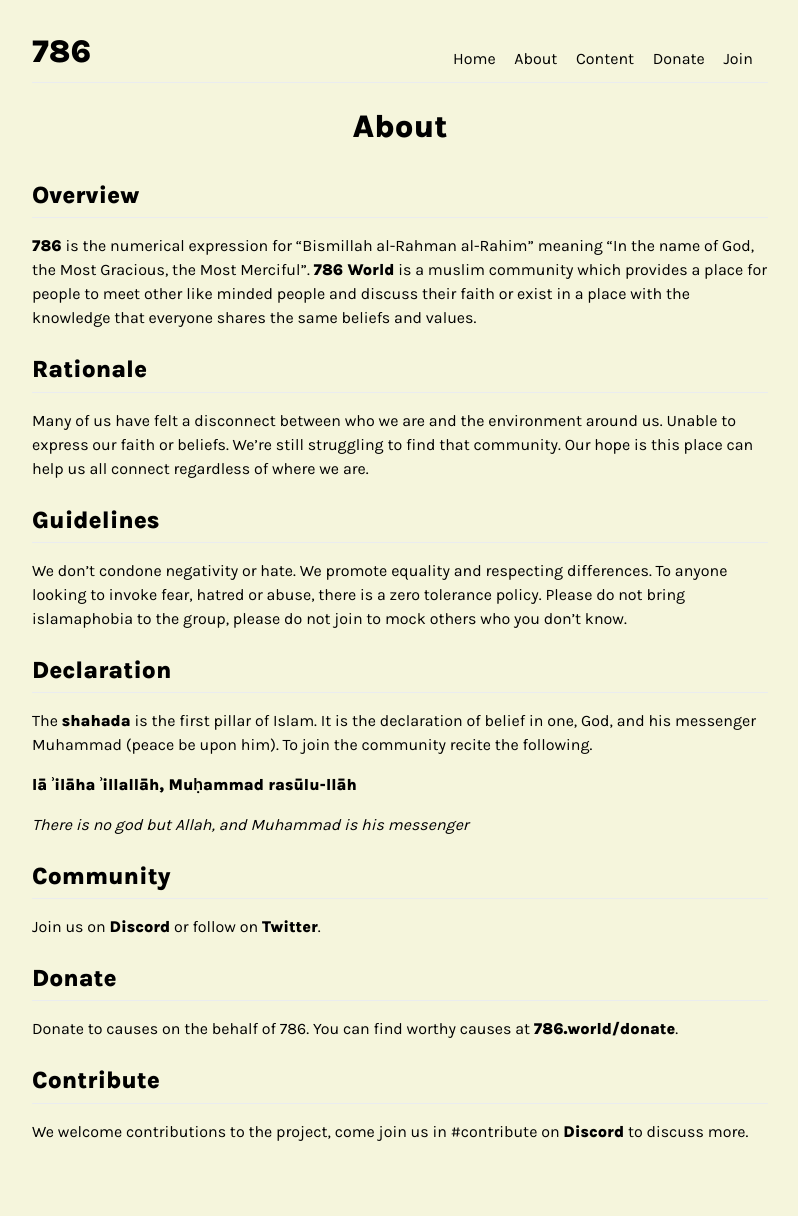
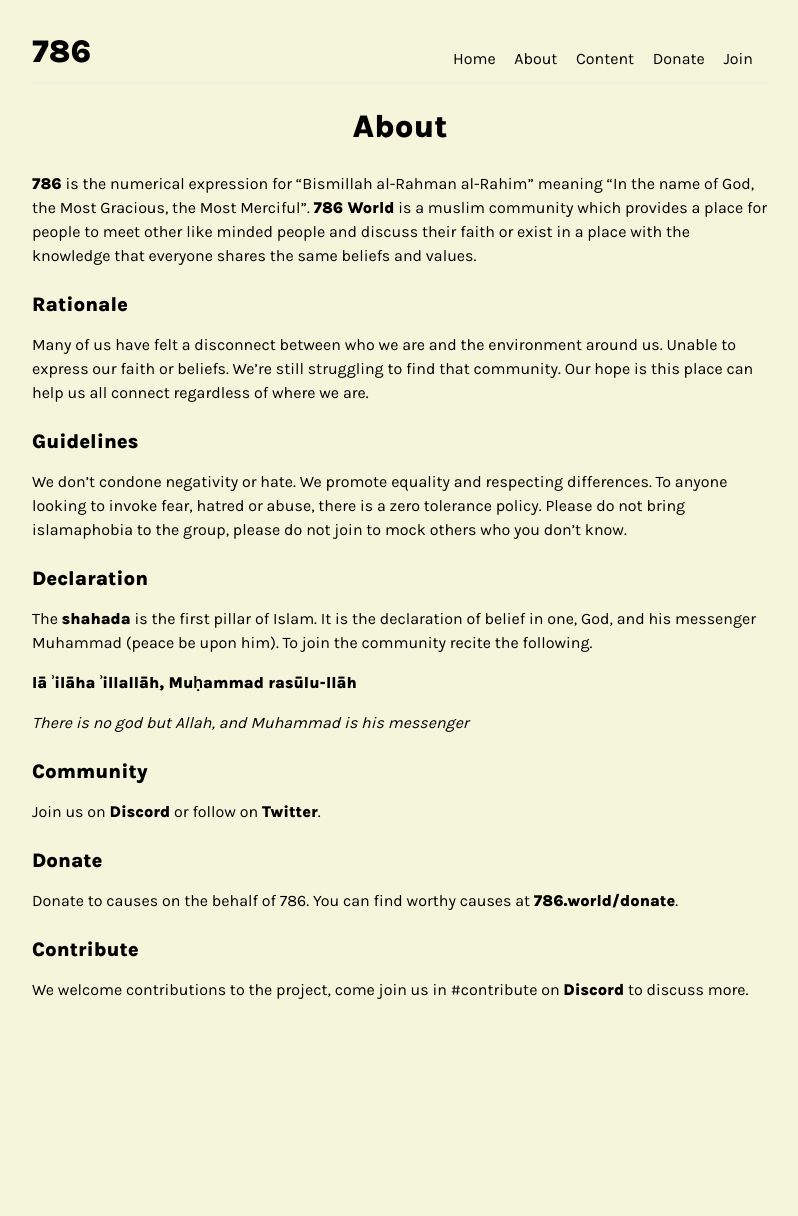
Before and after one commit to feyroozecode/786.world, a Jekyll site: the page built from about.md, in a window 1280 px wide. Shown: the whole page, without its empty margins (240-1038 px from the left). Built offline with Jekyll 4.4.1, drawn with Linux system fonts in a browser that asks for light colours; comment, search, counter and statistics services are not loaded; after the commit the page ends 1074 px from its top, so only the background shows below that.

Commit message:
Update about.md

```diff
--- a/about.md
+++ b/about.md
@@ -3,20 +3,18 @@ layout: default
 title: About
 ---
 
-## Overview
-
 [786](https://vargiskhan.com/log/the-number-786-its-origin-meaning-and-significance/) is the numerical expression for “Bismillah al-Rahman al-Rahim” meaning "In the name of God, the Most Gracious, the Most Merciful". [786 World](https://786.world/) is a muslim community which provides a place for people to
 meet other like minded people and discuss their faith or exist in a place with the knowledge that everyone shares the same beliefs and values.
 
-## Rationale
+### Rationale
 
 Many of us have felt a disconnect between who we are and the environment around us. Unable to express our faith or beliefs. We're still struggling to find that community. Our hope is this place can help us all connect regardless of where we are.
 
-## Guidelines
+### Guidelines
 
 We don't condone negativity or hate. We promote equality and respecting differences. To anyone looking to invoke fear, hatred or abuse, there is a zero tolerance policy. Please do not bring islamaphobia to the group, please do not join to mock others who you don't know.
 
-## Declaration
+### Declaration
 
 The [shahada](https://en.wikipedia.org/wiki/Shahada) is the first pillar of Islam. It is the declaration of belief in one, God, and his messenger
 Muhammad (peace be upon him). To join the community recite the following.
@@ -25,15 +23,15 @@ Muhammad (peace be upon him). To join the community recite the following.
 
 *There is no god but Allah, and Muhammad is his messenger*
 
-## Community
+### Community
 
 Join us on [Discord](https://discord.gg/dybMMCDRHN) or follow on [Twitter](https://twitter.com/786worlds).
 
-## Donate
+### Donate
 
 Donate to causes on the behalf of 786. You can find worthy causes at [786.world/donate](https://786.world/donate).
 
-## Contribute
+### Contribute
 
 We welcome contributions to the project, come join us in #contribute on [Discord](https://discord.gg/dybMMCDRHN) to discuss more.
 
```
